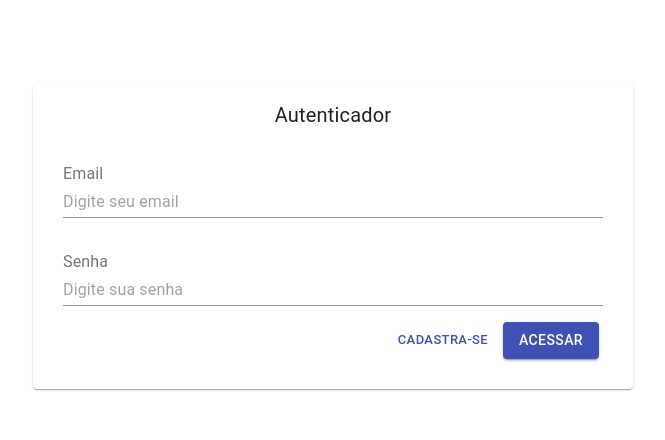
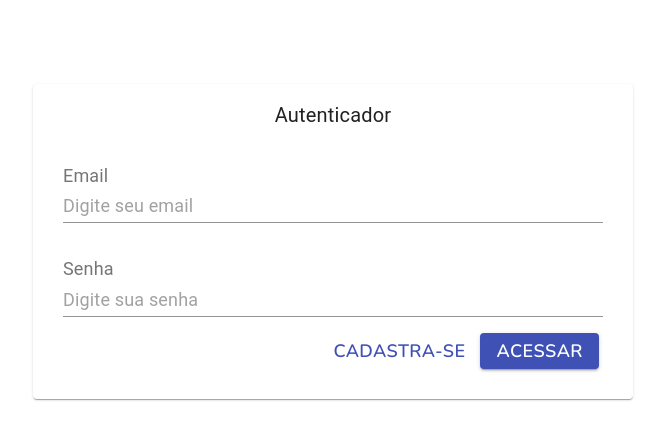
Before and after one commit to henriqdsvlima/control-app, a React (Create React App) app in the folder frontend/: page / in a window 1280 px wide. Shown: the top 440 px of the page, without its empty margins (307-972 px from the left). Built offline with nearby package versions, Linux system fonts and the light colour scheme.

Commit message:
inserindo css global

```diff
--- a/frontend/public/index.html
+++ b/frontend/public/index.html
@@ -9,6 +9,7 @@
       name="description"
       content="Web site created using create-react-app"
     />
+    <link href="https://fonts.googleapis.com/css2?family=Nunito:wght@600;700;800&display=swap" rel="stylesheet" />
     <link rel="apple-touch-icon" href="%PUBLIC_URL%/logo192.png" />
     <!--
       manifest.json provides metadata used when your web app is installed on a
--- /dev/null
+++ b/frontend/src/assets/global.css
@@ -0,0 +1,11 @@
+* {
+    margin: 0;
+    padding: 0;
+    box-sizing: border-box;
+    font: 600 18px Nunito, sans-serif;
+    font-family: url(https://fonts.googleapis.com/css2?family=Nunito:wght@600;700;800&display=swap);
+  }
+
+  a {
+      text-decoration: none;
+  }
--- a/frontend/src/index.js
+++ b/frontend/src/index.js
@@ -2,7 +2,7 @@
 import ReactDOM from 'react-dom';
 import Router from '../src/modules/auth/Routes'
 import * as serviceWorker from './serviceWorker';
-
+import './assets/global.css'
 
 ReactDOM.render(
   <React.StrictMode>
--- a/frontend/src/modules/auth/styles.js
+++ b/frontend/src/modules/auth/styles.js
@@ -1,4 +1,5 @@
 export default (theme) => ({
+
     paper: {
         margin: '100px auto',
         width: '600px'
--- a/frontend/src/modules/home/App.js
+++ b/frontend/src/modules/home/App.js
@@ -59,6 +59,7 @@
             >
               <TabPanel value="1">Item One</TabPanel>
               <TabPanel value="2">Item two</TabPanel>
+              <TabPanel value='3'>Item Three</TabPanel>
             </Grid>
           </Grid>
         </TabContext>
--- a/frontend/src/modules/home/styles.js
+++ b/frontend/src/modules/home/styles.js
@@ -1,11 +1,15 @@
 export default (theme) => ({
-    container: {
+     container: {
         marginLeft: '50px'
     },
     root: {
-        border: 'none'
+        border: 'none',
+        boxSizing:'border-box',
+        margin: '0',
+        padding: '0',
+        font: '600 18px Nunito, sans-serif',
     },
     logo: {
         width: '100%'
-    }
+    },
 })
```
